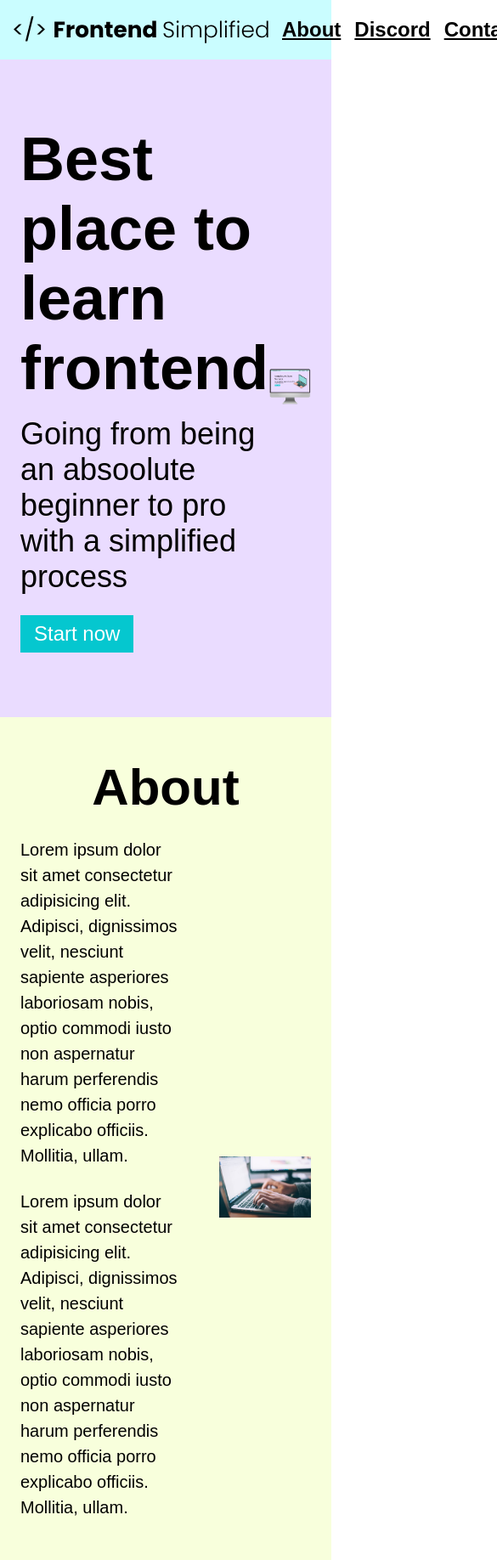
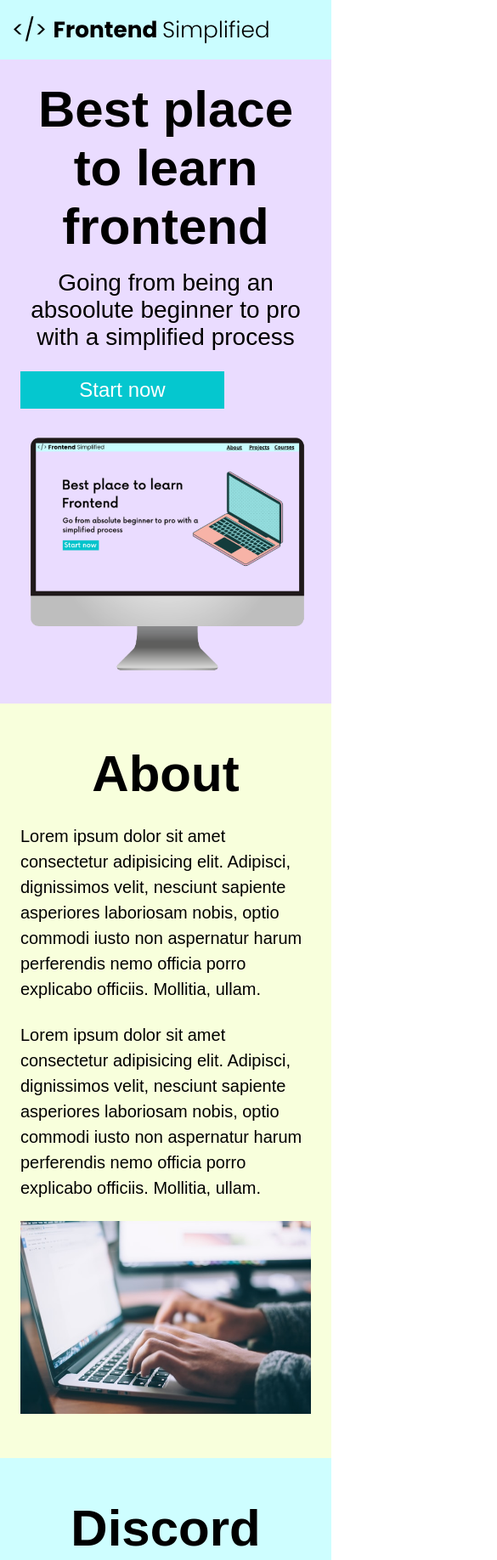
Before and after one commit to matthewcazenave/FIrst-Website, a plain HTML site: page index.html in a window 390 px wide. Shown: the top 1836 px of the page at 85% size, 585 px wide, since content can reach past the window. Drawn offline with Linux system fonts and the light colour scheme.

Commit message:
style twice

```diff
--- a/index.html
+++ b/index.html
@@ -19,13 +19,13 @@
       </nav>
       <header>
         <div class="row">
-          <div>
+          <div class="home-description">
             <h1>Best place to learn frontend</h1>
             <p class="subheader">
               Going from being an absoolute beginner to pro with a simplified
               process
             </p>
-            <button>Start now</button>
+            <button class="home_description_button">Start now</button>
           </div>
           <figure>
             <img src="./laptop.png" alt="Home page image" />
--- a/style.css
+++ b/style.css
@@ -15,7 +15,7 @@ nav {
 
 header{
     background-color: #eadcff;
-    height: calc(100vh - 70px);
+    height: 100%;
     padding: 24px;
     display: flex;
     align-items: center;
@@ -123,6 +123,7 @@ form{
     display: flex;
     flex-direction: column;
     margin: 0 auto;
+    padding: 0 24px;
 }
 
 input, textarea{
@@ -150,3 +151,67 @@ footer{
 .footer-link{
     padding: 0 16px;
 }
+
+/* SMALL PHONES TABLETS LARGE SMART PHONES */
+@media (max-width: 728px) {
+.row{
+  flex-direction: column;
+}
+
+.home-description{
+    margin-bottom: 24px;
+    display: flex;
+    flex-direction: column;
+}
+
+.home_description_button{
+    max-width: 240px;
+    align-items: center;
+}
+
+    h1{
+        text-align: center;
+        font-size: 60px;
+    }
+
+    .subheader{
+        text-align: center;
+        font-size: 28px;
+    }
+
+    ul{
+        display: none;
+    }
+
+    .section-description{
+        flex-direction: column;
+    }
+    .section-description--wrapper{
+        width: 100%;
+    }
+
+    .about__img--wrapper{
+        width: 100%;
+    }
+
+    #discord .section-description{
+        flex-direction: column-reverse;
+    }
+
+    footer{
+        padding: 48px 24px;
+    }
+
+    .footer-logo{
+        max-width: 360px;
+    }
+
+    .footer-link{
+        padding: 0 4px;
+        font-size: 18px;
+    }
+
+    .footer-links{
+        margin-bottom: 24px;
+    }
+}
```
